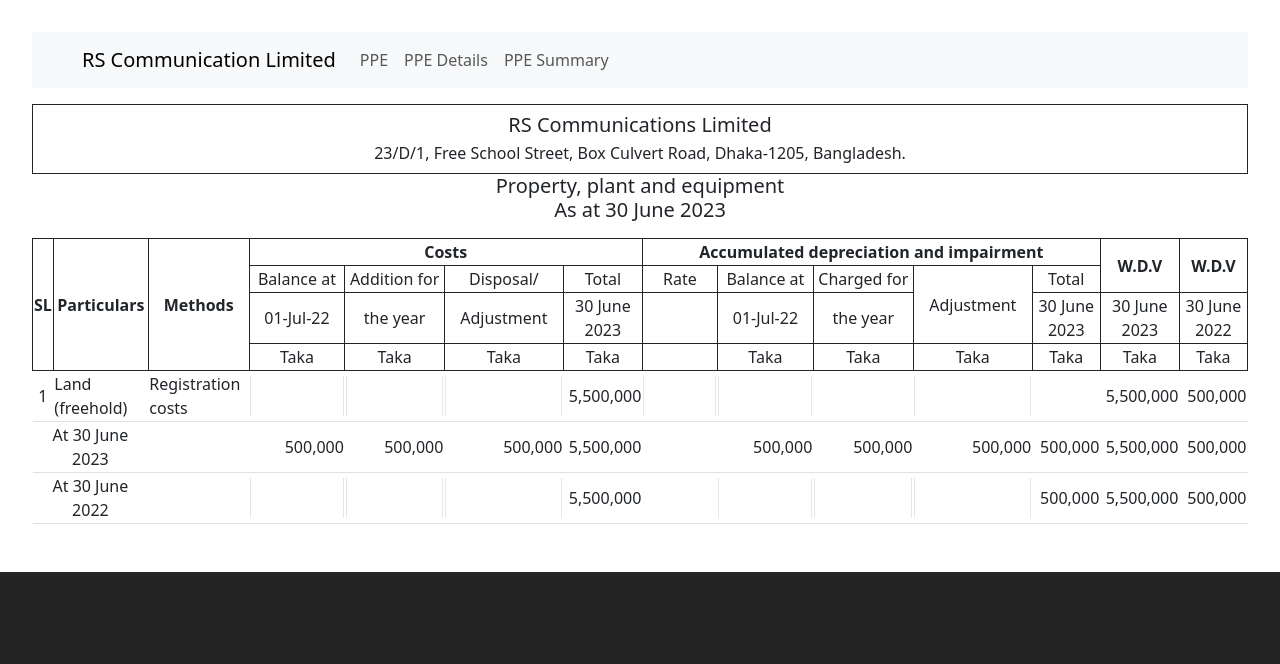
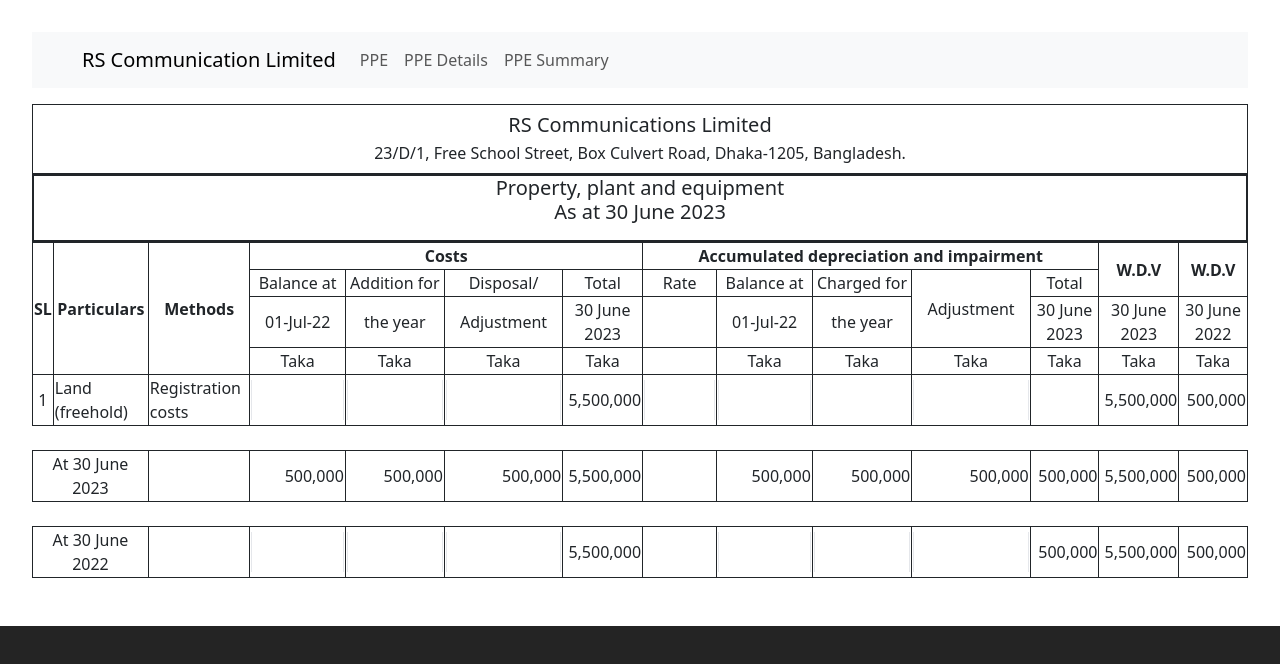
Before and after one commit to sagordevnath/ppe-details, a React (Vite) app: page / in a window 1280 px wide. Shown: the top 664 px of the page. Built offline with nearby package versions, Linux system fonts and the light colour scheme.

Commit message:
update PPE

```diff
--- a/src/PPE.jsx
+++ b/src/PPE.jsx
@@ -1,5 +1,4 @@
-import React from 'react'
-
+import React from "react";
 
 export default function PPE() {
   return (
@@ -10,154 +9,165 @@
             <div className="col-12">
               <div className="address">
                 <h5 className="mb-1">RS Communications Limited</h5>
-                        <p className="mb-0">23/D/1, Free School Street, Box Culvert Road, Dhaka-1205, Bangladesh.</p>
+                <p className="mb-0">
+                  23/D/1, Free School Street, Box Culvert Road, Dhaka-1205,
+                  Bangladesh.
+                </p>
               </div>
             </div>
           </div>
-            <div className="row">
-                <div className="col-12">
-                    <h5 className="mb-3">Property, plant and equipment <br /> As at 30 June 2023</h5>
+          <div className="row border border-dark">
+            <div className="col-12 border border-dark">
+              <h5 className="mb-3">
+                Property, plant and equipment <br /> As at 30 June 2023
+              </h5>
             </div>
           </div>
         </div>
       </div>
-    <table className='width table table-bordered'>
-        <tr className='height-25'>
-            <th className='border border-dark' rowSpan={4}>SL</th>
-            <th className='border border-dark' rowSpan={4}>Particulars</th>
-            <th className='border border-dark' rowSpan={4}>Methods</th>
-            <th className='border border-dark' colSpan={4}>Costs</th>
-            <th className='border border-dark' colSpan={5}>Accumulated depreciation and impairment</th>
-            <th className='border border-dark' rowSpan={2}>W.D.V</th>
-            <th className='border border-dark' rowSpan={2}>W.D.V</th>
+      <table className="width table table-bordered ">
+        <tr className="height-25">
+          <th className="border border-dark" rowSpan={4}>
+            SL
+          </th>
+          <th className="border border-dark" rowSpan={4}>
+            Particulars
+          </th>
+          <th className="border border-dark" rowSpan={4}>
+            Methods
+          </th>
+          <th className="border border-dark" colSpan={4}>
+            Costs
+          </th>
+          <th className="border border-dark" colSpan={5}>
+            Accumulated depreciation and impairment
+          </th>
+          <th className="border border-dark" rowSpan={2}>
+            W.D.V
+          </th>
+          <th className="border border-dark" rowSpan={2}>
+            W.D.V
+          </th>
         </tr>
         <tr>
-            <td className='border border-dark'>Balance at</td>
-            <td className='border border-dark'>Addition for</td>
-            <td className='border border-dark'>Disposal/</td>
-            <td className='border border-dark'>Total</td>
-            <td className='border border-dark'>Rate</td>
-            <td className='border border-dark'>Balance at</td>
-            <td className='border border-dark'>Charged for</td>
-            <td className='border border-dark' rowSpan={2}>Adjustment</td>
-            <td className='border border-dark'>Total</td>
+          <td className="border border-dark">Balance at</td>
+          <td className="border border-dark">Addition for</td>
+          <td className="border border-dark">Disposal/</td>
+          <td className="border border-dark">Total</td>
+          <td className="border border-dark">Rate</td>
+          <td className="border border-dark">Balance at</td>
+          <td className="border border-dark">Charged for</td>
+          <td className="border border-dark" rowSpan={2}>
+            Adjustment
+          </td>
+          <td className="border border-dark">Total</td>
         </tr>
         <tr>
-            <td className='border border-dark'>01-Jul-22</td>
-            <td className='border border-dark'>the year</td>
-            <td className='border border-dark'>Adjustment</td>
-            <td className='border border-dark'>30 June 2023</td>
-            <td className='border border-dark'></td>
-            <td className='border border-dark'>01-Jul-22</td>
-            <td className='border border-dark'>the year</td>
-            <td className='border border-dark'>30 June 2023</td>
-            <td className='border border-dark'>30 June 2023</td>
-            <td className='border border-dark'>30 June 2022</td>
+          <td className="border border-dark">01-Jul-22</td>
+          <td className="border border-dark">the year</td>
+          <td className="border border-dark">Adjustment</td>
+          <td className="border border-dark">30 June 2023</td>
+          <td className="border border-dark"></td>
+          <td className="border border-dark">01-Jul-22</td>
+          <td className="border border-dark">the year</td>
+          <td className="border border-dark">30 June 2023</td>
+          <td className="border border-dark">30 June 2023</td>
+          <td className="border border-dark">30 June 2022</td>
         </tr>
         <tr>
-            <td className='border border-dark'>Taka</td>
-            <td className='border border-dark'>Taka</td>
-            <td className='border border-dark'>Taka</td>
-            <td className='border border-dark'>Taka</td>
-            <td className='border border-dark'></td>
-            <td className='border border-dark'>Taka</td>
-            <td className='border border-dark'>Taka</td>
-            <td className='border border-dark'>Taka</td>
-            <td className='border border-dark'>Taka</td>
-            <td className='border border-dark'>Taka</td>
-            <td className='border border-dark'>Taka</td>
+          <td className="border border-dark">Taka</td>
+          <td className="border border-dark">Taka</td>
+          <td className="border border-dark">Taka</td>
+          <td className="border border-dark">Taka</td>
+          <td className="border border-dark"></td>
+          <td className="border border-dark">Taka</td>
+          <td className="border border-dark">Taka</td>
+          <td className="border border-dark">Taka</td>
+          <td className="border border-dark">Taka</td>
+          <td className="border border-dark">Taka</td>
+          <td className="border border-dark">Taka</td>
         </tr>
-        <tr>
-            <td>1</td>
-            <td className="text-left">Land (freehold)</td>
-            <td className="text-left">Registration costs</td>
-            <td className="text-end"> <input
-                    className="input-group input-group-sm input"
-                    type="number"
-                  /></td>
-            <td className="text-end"><input
-                    className="input-group input-group-sm input"
-                    type="number"
-                  /></td>
-            <td className="text-end"><input
-                    className="input-group input-group-sm input"
-                    type="number"
-                  /></td>
-            <td className="text-end"> 5,500,000</td>
-            <td><input
-                    className="input-group input-group-sm input"
-                    type="number"
-                  /></td>
-            <td className="text-end"><input
-                    className="input-group input-group-sm input"
-                    type="number"
-                  /></td>
-            <td className="text-end"></td>
-            <td className="text-end"><input
-                    className="input-group input-group-sm input"
-                    type="number"
-                  /></td>
-            <td className="text-end"></td>
-            <td className="text-end"> 5,500,000</td>
-            <td className="text-end"> 500,000</td>
+        <tr className="">
+          <td className="border border-dark">1</td>
+          <td className="text-left border border-dark">Land (freehold)</td>
+          <td className="text-left border border-dark">Registration costs</td>
+          <td className="text-end border border-dark">
+            {" "}
+            <input className="input-group input-group-sm input" type="number" />
+          </td>
+          <td className="text-end border border-dark">
+            <input className="input-group input-group-sm input" type="number" />
+          </td>
+          <td className="text-end border border-dark">
+            <input className="input-group input-group-sm input" type="number" />
+          </td>
+          <td className="text-end border border-dark"> 5,500,000</td>
+          <td className="border border-dark">
+            <input className="input-group input-group-sm input" type="number" />
+          </td>
+          <td className="text-end border border-dark">
+            <input className="input-group input-group-sm input" type="number" />
+          </td>
+          <td className="text-end border border-dark"></td>
+          <td className="text-end border border-dark">
+            <input className="input-group input-group-sm input" type="number" />
+          </td>
+          <td className="text-end border border-dark"></td>
+          <td className="text-end border border-dark"> 5,500,000</td>
+          <td className="text-end border border-dark"> 500,000</td>
         </tr>
-
-
-        <tr className='border-btm-2 margin-bottom-30'>
-            <td colSpan={2} className="bold"> At 30 June 2023</td>
-            <td></td>
-            <td className="bold text-end"> 500,000</td>
-            <td className="bold text-end">500,000</td>
-            <td className="bold text-end"> 500,000</td>
-            <td className="bold text-end"> 5,500,000</td>
-            <td className="bold text-end"> </td>
-            <td className="bold text-end"> 500,000</td>
-            <td className="bold text-end"> 500,000</td>
-            <td className="bold text-end"> 500,000</td>
-            <td className="bold text-end"> 500,000</td>
-            <td className="bold text-end"> 5,500,000</td>
-            <td className="bold text-end"> 500,000</td>
+    <br />
+        <tr className="border-btm-2 margin-bottom-30">
+          <td colSpan={2} className="bold border border-dark">
+            {" "}
+            At 30 June 2023
+          </td>
+          <td className="border border-dark"></td>
+          <td className="bold text-end border border-dark"> 500,000</td>
+          <td className="bold text-end border border-dark">500,000</td>
+          <td className="bold text-end border border-dark"> 500,000</td>
+          <td className="bold text-end border border-dark"> 5,500,000</td>
+          <td className="bold text-end border border-dark"></td>
+          <td className="bold text-end border border-dark"> 500,000</td>
+          <td className="bold text-end border border-dark"> 500,000</td>
+          <td className="bold text-end border border-dark"> 500,000</td>
+          <td className="bold text-end border border-dark"> 500,000</td>
+          <td className="bold text-end border border-dark"> 5,500,000</td>
+          <td className="bold text-end border border-dark"> 500,000</td>
         </tr>
-        <tr className='border-btm-2 height-25'>
-
+    <br />
+        <tr className="border-btm-2">
+          <td colSpan={2} className="bold border border-dark">
+            {" "}
+            At 30 June 2022
+          </td>
+          <td className="border border-dark"></td>
+          <td className="text-end border border-dark">
+            <input className="input-group input-group-sm input" type="number" />
+          </td>
+          <td className="text-end border border-dark">
+            <input className="input-group input-group-sm input" type="number" />
+          </td>
+          <td className="text-end border border-dark">
+            <input className="input-group input-group-sm input" type="number" />
+          </td>
+          <td className="bold text-end border border-dark"> 5,500,000</td>
+          <td className="bold text-end border border-dark"></td>
+          <td className="text-end border border-dark">
+            <input className="input-group input-group-sm input" type="number" />
+          </td>
+          <td className="text-end border border-dark">
+            <input className="input-group input-group-sm input" type="number" />
+          </td>
+          <td className="text-end border border-dark">
+            <input className="input-group input-group-sm input" type="number" />
+          </td>
+          <td className="bold text-end border border-dark"> 500,000</td>
+          <td className="bold text-end border border-dark"> 5,500,000</td>
+          <td className="bold text-end border border-dark"> 500,000</td>
         </tr>
-        <tr className='border-btm-2'>
-            <td colSpan={2} className="bold"> At 30 June 2022</td>
-            <td></td>
-            <td className="text-end"><input
-                    className="input-group input-group-sm input"
-                    type="number"
-                  /></td>
-                  <td className="text-end"><input
-                    className="input-group input-group-sm input"
-                    type="number"
-                  /></td>
-                  <td className="text-end"><input
-                    className="input-group input-group-sm input"
-                    type="number"
-                  /></td>
-            <td className="bold text-end"> 5,500,000</td>
-            <td className="bold text-end"></td>
-            <td className="text-end"><input
-                    className="input-group input-group-sm input"
-                    type="number"
-                  /></td>
-            <td className="text-end"><input
-                    className="input-group input-group-sm input"
-                    type="number"
-                  /></td>
-            <td className="text-end"><input
-                    className="input-group input-group-sm input"
-                    type="number"
-                  /></td>
-            <td className="bold text-end"> 500,000</td>
-            <td className="bold text-end"> 5,500,000</td>
-            <td className="bold text-end"> 500,000</td>
-        </tr>
-        <tr className='height-25 border-none'>
-
-        </tr>
+        <tr className="height-25 border-none"></tr>
       </table>
     </>
-  )
+  );
 }
```
Lines whose indentation alone changed are shown as unchanged.
